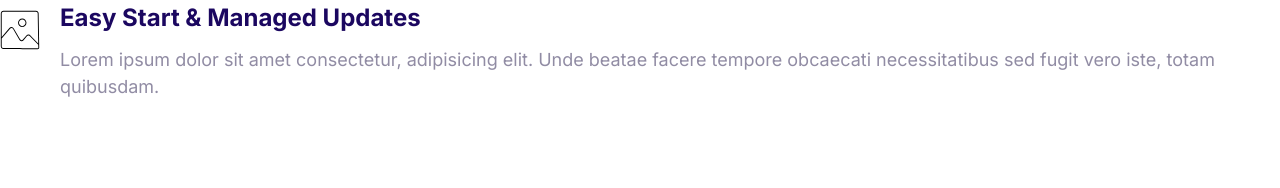
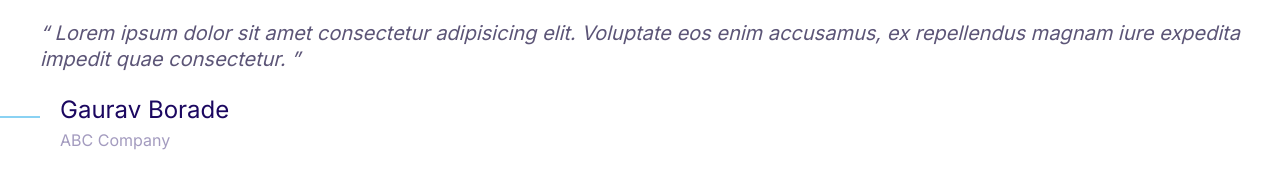
Before and after one commit to GauravGBorade/Ganesh_Tailors, a plain HTML site: page index.html in a window 1280 px wide. Drawn offline with Linux system fonts and the light colour scheme.

Commit message:
Define quote component.

```diff
--- a/css/styles.css
+++ b/css/styles.css
@@ -4,6 +4,7 @@
   --color-accent: #ff3400;
   --color-headings: #1b0760;
   --color-body: #918ca4;
+  --color-body-darker: #5c5577;
   --color-border: #ccc;
   --border-radius: 30px;
 }
@@ -379,3 +380,53 @@ a {
 .media__image {
   margin-top: 1rem;
 }
+
+/* Quote */
+
+.quote {
+  font-size: 3rem;
+  font-style: italic;
+  color: var(--color-body-darker);
+  line-height: 1.3;
+}
+
+.quote__text::before {
+  content: open-quote;
+}
+
+.quote__text::after {
+  content: close-quote;
+}
+
+.quote__author {
+  font-size: 3rem;
+  font-weight: 500;
+  font-style: normal;
+  margin-bottom: 0;
+}
+
+.quote__organization {
+  color: var(--color-headings);
+  opacity: 0.4;
+  font-size: 2rem;
+  font-style: normal;
+}
+
+.quote__line {
+  position: relative;
+  bottom: 5px;
+}
+
+@media screen and (min-width: 1024px) {
+  .quote {
+    font-size: 2rem;
+  }
+
+  .quote__author {
+    font-size: 2.4rem;
+  }
+
+  .quote__organization {
+    font-size: 1.6rem;
+  }
+}
--- a/index.html
+++ b/index.html
@@ -15,20 +15,25 @@
     <link rel="stylesheet" href="css/styles.css" />
   </head>
   <body>
+    <blockquote class="quote">
+      <p class="quote__text">
+        Lorem ipsum dolor sit amet consectetur adipisicing elit. Voluptate eos
+        enim accusamus, ex repellendus magnam iure expedita impedit quae
+        consectetur.
+      </p>
+    </blockquote>
+    <footer>
       <div class="media">
         <div class="media__image">
-        <svg class="icon icon--primary">
-          <use xlink:href="images/sprite.svg#snap"></use>
+          <svg class="icon icon--primary quote__line">
+            <use xlink:href="images/sprite.svg#line"></use>
           </svg>
         </div>
         <div class="media__body">
-        <h3 class="media__title">Easy Start & Managed Updates</h3>
-        <p>
-          Lorem ipsum dolor sit amet consectetur, adipisicing elit. Unde beatae
-          facere tempore obcaecati necessitatibus sed fugit vero iste, totam
-          quibusdam.
-        </p>
+          <h3 class="media__title quote__author">Gaurav Borade</h3>
+          <p class="quote__organization">ABC Company</p>
         </div>
       </div>
+    </footer>
   </body>
 </html>
```
Also changed, not shown: components/quote.html (added, +19 -0 lines). Lines whose indentation alone changed are shown as unchanged.
